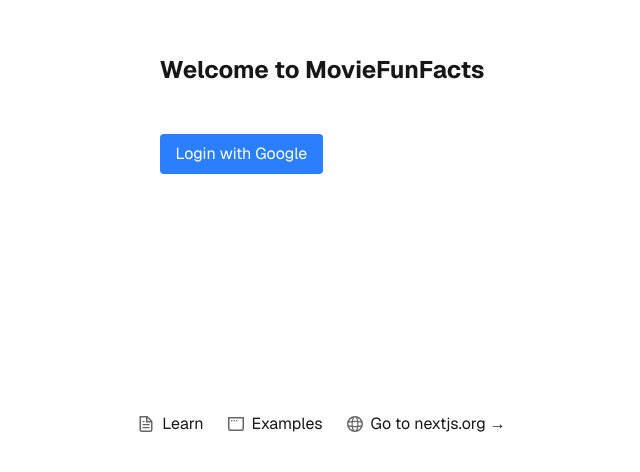
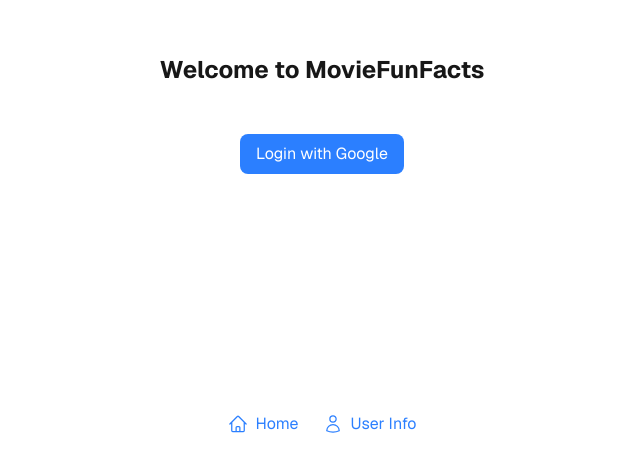
Before and after one commit to sergiolopezloya/Movie-Fun-Facts, a Next.js app: page / in a window 1280 px wide. Shown: the part 286-758 px from the top of the page, without its empty margins (318-958 px from the left). Built offline with nearby package versions, Linux system fonts and the light colour scheme.

Commit message:
Format layouts

```diff
--- a/package.json
+++ b/package.json
@@ -9,6 +9,7 @@
     "lint": "eslint"
   },
   "dependencies": {
+    "@heroicons/react": "^2.2.0",
     "next": "15.5.2",
     "next-auth": "^4.24.11",
     "react": "19.1.0",
--- a/src/app/layout.tsx
+++ b/src/app/layout.tsx
@@ -1,7 +1,8 @@
 import type { Metadata } from 'next';
 import { Geist, Geist_Mono } from 'next/font/google';
-import Image from 'next/image';
+import Link from 'next/link';
 import './globals.css';
+import { HomeIcon, UserIcon } from '@heroicons/react/24/outline';
 
 const geistSans = Geist({
   variable: '--font-geist-sans',
@@ -32,52 +33,22 @@
           <main className="flex flex-col gap-[32px] row-start-2 items-center sm:items-start">
             {children}
           </main>
+
           <footer className="row-start-3 flex gap-[24px] flex-wrap items-center justify-center">
-            <a
-              className="flex items-center gap-2 hover:underline hover:underline-offset-4"
-              href="https://nextjs.org/learn?utm_source=create-next-app&utm_medium=appdir-template-tw&utm_campaign=create-next-app"
-              target="_blank"
-              rel="noopener noreferrer"
+            <Link
+              href="/"
+              className="flex items-center gap-2 text-blue-500 hover:underline"
             >
-              <Image
-                aria-hidden
-                src="/file.svg"
-                alt="File icon"
-                width={16}
-                height={16}
-              />
-              Learn
-            </a>
-            <a
-              className="flex items-center gap-2 hover:underline hover:underline-offset-4"
-              href="https://vercel.com/templates?framework=next.js&utm_source=create-next-app&utm_medium=appdir-template-tw&utm_campaign=create-next-app"
-              target="_blank"
-              rel="noopener noreferrer"
+              <HomeIcon className="h-5 w-5" />
+              Home
+            </Link>
+            <Link
+              href="/user"
+              className="flex items-center gap-2 text-blue-500 hover:underline"
             >
-              <Image
-                aria-hidden
-                src="/window.svg"
-                alt="Window icon"
-                width={16}
-                height={16}
-              />
-              Examples
-            </a>
-            <a
-              className="flex items-center gap-2 hover:underline hover:underline-offset-4"
-              href="https://nextjs.org?utm_source=create-next-app&utm_medium=appdir-template-tw&utm_campaign=create-next-app"
-              target="_blank"
-              rel="noopener noreferrer"
-            >
-              <Image
-                aria-hidden
-                src="/globe.svg"
-                alt="Globe icon"
-                width={16}
-                height={16}
-              />
-              Go to nextjs.org →
-            </a>
+              <UserIcon className="h-5 w-5" />
+              User Info
+            </Link>
           </footer>
         </div>
       </body>
--- a/src/app/page.tsx
+++ b/src/app/page.tsx
@@ -8,7 +8,7 @@
       <h1 className="text-2xl font-bold mb-4">Welcome to MovieFunFacts</h1>
       <button
         onClick={() => signIn('google')}
-        className="px-4 py-2 bg-blue-500 text-white rounded hover:bg-blue-600"
+        className="px-4 py-2 mx-auto bg-blue-500 text-white rounded-lg hover:bg-blue-600"
       >
         Login with Google
       </button>
--- a/src/app/user/page.tsx
+++ b/src/app/user/page.tsx
@@ -2,10 +2,10 @@
 
 const UserPage = () => {
   return (
-    <div className="flex flex-col items-center justify-center min-h-screen">
+    <>
       <h1 className="text-2xl font-bold mb-4">User Information</h1>
       <p>Here we will display user details and movie facts.</p>
-    </div>
+    </>
   );
 };
 
```
Also changed, not shown: 1 other file (tests, documents, lock files or other folders).
